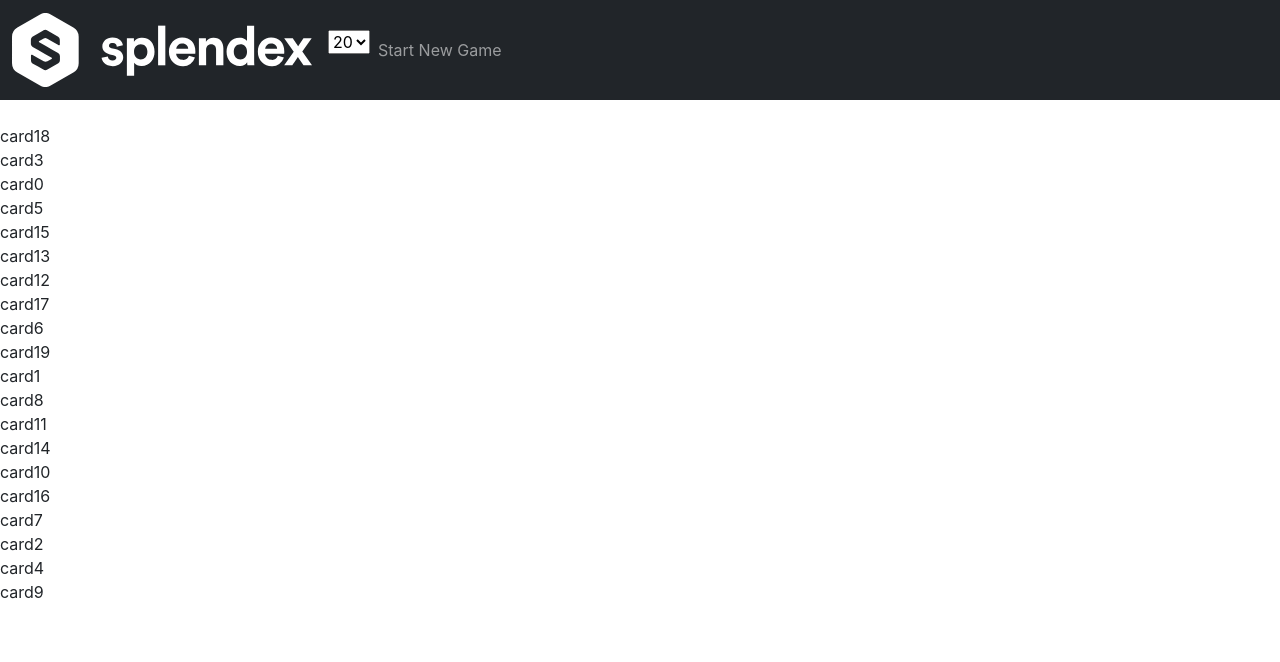
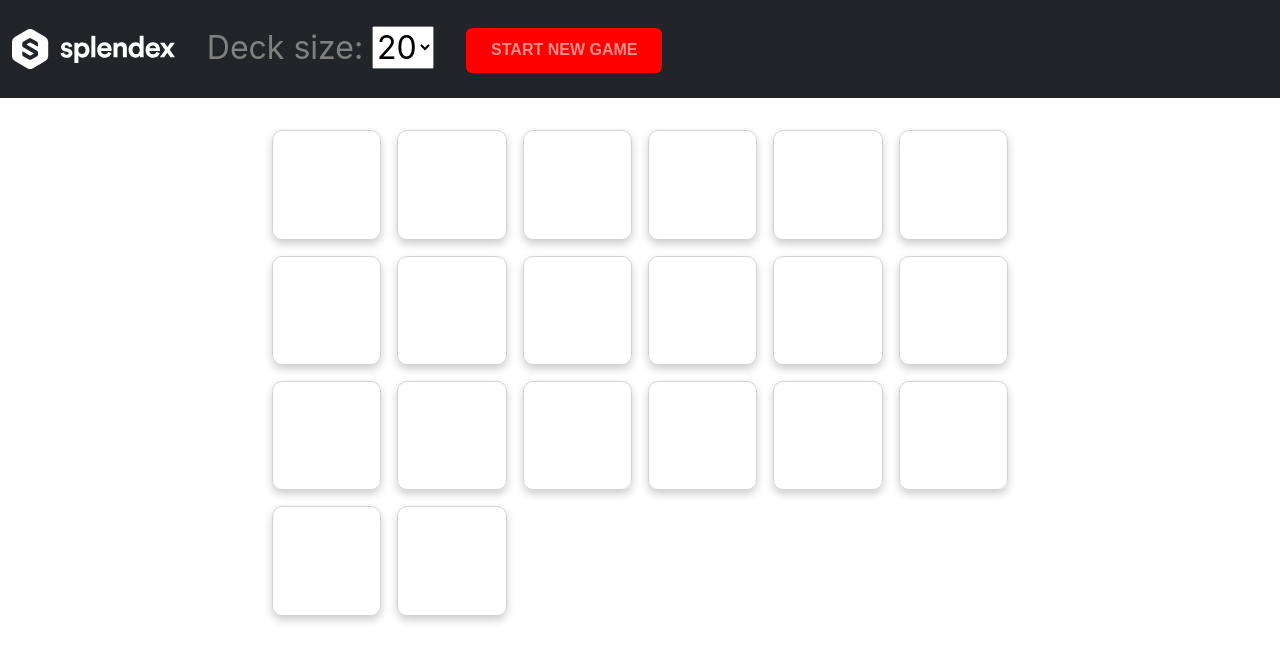
Before and after one commit to vargaae/sx-homework-react, a React (Create React App) app: page /game in a window 1280 px wide. Shown: the top 662 px of the page. Built offline with nearby package versions, Linux system fonts and the light colour scheme.

Commit message:
set up the game with 20 Cards

```diff
--- a/package.json
+++ b/package.json
@@ -16,7 +16,8 @@
     "react-router-dom": "^6.2.1",
     "react-scripts": "5.0.0",
     "typescript": "^4.5.5",
-    "web-vitals": "^2.1.4"
+    "web-vitals": "^2.1.4",
+    "styled-components": "^5.3.0"
   },
   "devDependencies": {
     "@types/styled-components": "^5.1.12",
--- a/src/App.css
+++ b/src/App.css
@@ -1,7 +1,36 @@
 .App {
-  /* text-align: center; */
+  text-align: center;
 }
 
-.App-link {
-  color: #61dafb;
+.mainframe {
+  margin: auto;
 }
+
+.board-content {
+  margin: 2rem 20%;
+}
+
+.decksize {
+  color: grey;
+}
+
+button.start {
+  margin: 0.1rem 0;
+  padding: 0.1em 1em;
+  border-radius: 0.4em;
+  background: red;
+  color: #fff;
+  font-family: "Roboto Bold", sans-serif;
+  font-size: 16px;
+  text-transform: uppercase;
+  font-weight: 700;
+}
+
+.nav-logo {
+  height: 5vh;
+}
+
+.nav-item {
+  padding: 1rem;
+  font-size: 2rem;
+}
--- a/src/App.tsx
+++ b/src/App.tsx
@@ -8,13 +8,15 @@ import Board from "./pages/Board";
 function App() {
 
   return (
-    <>
+    <div className="App">
       <Nav/>
-          <Routes>
-            <Route index element={<Home />} />
-            <Route path="/game" element={<Board />} />
-          </Routes>
-    </>
+          <div className="mainframe">
+            <Routes>
+              <Route index element={<Home />} />
+              <Route path="/game" element={<Board />} />
+            </Routes>
+          </div>
+    </div>
   );
 }
 
--- a/src/components/Nav.tsx
+++ b/src/components/Nav.tsx
@@ -3,10 +3,10 @@ import logo from "../images/splendex-logo.svg";
 
 const Nav = () => {
   return (
-    <nav className="navbar navbar-expand-md navbar-dark bg-dark mb-4">
+    <nav className="navbar navbar-expand navbar-dark bg-dark mb-4">
       <div className="container-fluid">
         <Link className="navbar-brand" to="/">
-          <img src={logo} alt="splendex logo" />
+          <img src={logo} alt="splendex logo" className="nav-logo" />
         </Link>
         <button
           className="navbar-toggler"
@@ -19,21 +19,22 @@ const Nav = () => {
         >
           <span className="navbar-toggler-icon"></span>
         </button>
-        <div className="collapse navbar-collapse" id="navbarCollapse">
           <ul className="navbar-nav me-auto mb-2 mb-md-0">
-            <li className="nav-item active">
+            <li className="nav-item">
+              <span className="decksize">Deck size: </span>
               <select>
                 <option>20</option>
               </select>
             </li>
-            <li className="nav-item active">
-              <Link className="nav-link" to="/game">
-                Start New Game
-              </Link>
+            <li className="nav-item">
+              <button className="w-800 btn btn-lg start">
+                <Link className="nav-link" to="/game">
+                  Start New Game
+                </Link>
+              </button>
             </li>
           </ul>
         </div>
-      </div>
     </nav>
   );
 };
--- a/src/data.ts
+++ b/src/data.ts
@@ -10,30 +10,30 @@ import card9 from './images/cards/ts.png';
 import card10 from './images/cards/webpack.png';
 import cardBack from './images/cards/white.png';
 
-export const shuffleCards = (arr: any[]): any[] => {
-  return arr
-    .map(a => [Math.random(), a])
-    .sort((a, b) => a[0] - b[0])
-    .map(a => a[1]);
-};
-
-export type CardInterface = {
+export type CardType = {
   id: string;
-  turnedCard: boolean;
-  cardBackImage: string;
-  cardFrontImage: string;
-  turnable: boolean;
+  flipped: boolean;
+  backImage: string;
+  frontImage: string;
+  clickable: boolean;
   matchingCardId: string;
 };
 
-const cardsArray: string[] = [card1, card2, card3, card4, card5, card6, card7, card8, card9, card10];
+const cards: string[] = [card1, card2, card3, card4, card5, card6, card7, card8, card9, card10];
 
-export const startCardsBoard = (): CardInterface[] =>
-  [...cardsArray, ...cardsArray].map((card, i) => ({
+export const createBoard = (): CardType[] =>
+  [...cards, ...cards].map((card, i) => ({
     id: `card${i}`,
-    turnedCard: false,
-    cardBackImage: cardBack,
-    cardFrontImage: card,
-    turnable: true,
-    matchingCardId: i < cardsArray.length ? `card${i + cardsArray.length}` : `card${i - cardsArray.length}`
+    flipped: false,
+    backImage: cardBack,
+    frontImage: card,
+    clickable: true,
+    matchingCardId: i < cards.length ? `card${i + cards.length}` : `card${i - cards.length}`
   }));
+
+  export const shuffleArray = (arr: any[]): any[] => {
+    return arr
+      .map(a => [Math.random(), a])
+      .sort((a, b) => a[0] - b[0])
+      .map(a => a[1]);
+  };
--- /dev/null
+++ b/src/pages/Board.styles.ts
@@ -0,0 +1,8 @@
+import styled from 'styled-components';
+
+export const Grid = styled.div`
+  display: grid;
+  grid-template-columns: repeat(auto-fill, minmax(100px, 1fr));
+  grid-gap: 1rem;
+  margin: 2rem 1rem;
+`;
--- a/src/pages/Board.tsx
+++ b/src/pages/Board.tsx
@@ -1,18 +1,63 @@
-import React from "react";
-import { Navigate } from "react-router-dom";
-import { startCardsBoard, shuffleCards, CardInterface } from './../data';
+import React from 'react';
+import Card from './Card';
+import { Grid } from './Board.styles';
+import { createBoard, shuffleArray, CardType } from './../data';
 
 const Board = () => {
-  const [cards, setCards] = React.useState<CardInterface[]>(shuffleCards(startCardsBoard()));
-  const [gameWon, setGameWon] = React.useState(false)
+  const [cards, setCards] = React.useState<CardType[]>(shuffleArray(createBoard()));
+  const [gameWon, setGameWon] = React.useState(false);
   const [matchedPairs, setMatchedPairs] = React.useState(0);
-  const [turnedCard, setTurnedCard] = React.useState<undefined | CardInterface>(undefined);
-  return ( <div className="board">
-    {cards.map(card => (
-    <div key={card.id}>{card.id} </div>
-    ))}
+  const [clickedCard, setClickedCard] = React.useState<undefined | CardType>(undefined);
+
+  React.useEffect(() => {
+    if (matchedPairs === cards.length / 2) {
+      alert('Game Won!');
+      setGameWon(true);
+    }
+  }, [matchedPairs]);
+
+  const handleCardClick = (currentClickedCard: CardType) => {
+    setCards(prev =>
+      prev.map(card => (card.id === currentClickedCard.id ? { ...card, flipped: true, clickable: false } : card))
+    );
+    if (!clickedCard) {
+      setClickedCard({ ...currentClickedCard });
+      return;
+    }
+
+    if (clickedCard.matchingCardId === currentClickedCard.id) {
+      setMatchedPairs(prev => prev + 1);
+      setCards(prev =>
+        prev.map(card =>
+          card.id === clickedCard.id || card.id === currentClickedCard.id ? { ...card, clickable: false } : card
+        )
+      );
+      setClickedCard(undefined);
+      return;
+    }
+
+    setTimeout(() => {
+      setCards(prev =>
+        prev.map(card =>
+          card.id === clickedCard.id || card.id === currentClickedCard.id
+            ? { ...card, flipped: false, clickable: true }
+            : card
+        )
+      );
+    }, 1000);
+
+    setClickedCard(undefined);
+  };
+
+  return (
+    <div className="board-content">
+      <Grid>
+        {cards.map(card => (
+          <Card key={card.id} card={card} callback={handleCardClick} />
+        ))}
+      </Grid>
     </div>
-    );
+  );
 };
 
 export default Board;
--- a/src/pages/Card.styles.ts
+++ b/src/pages/Card.styles.ts
@@ -3,17 +3,22 @@ import styled, { css } from 'styled-components';
 export const Wrapper = styled.div`
   position: relative;
   perspective: 1000px;
-  .front.turnedCard {
+  .front.flipped {
     z-index: 1;
     transform: rotateY(180deg);
   }
 `;
 
 type Props = {
-  turnedCard: boolean;
+  flipped: boolean;
 };
 
 const sharedStyles = css`
+  border: 1px solid lightgrey;
+  border-radius: 10px;
+  padding: 1rem;
+  box-shadow: 0 4px 8px 0 rgba(0,0,0,0.2);
+  transition: 0.3s;
   width: 100%;
   height: 100%;
   transition: all 0.5s;
@@ -24,14 +29,14 @@ const sharedStyles = css`
 
 export const FrontImg = styled.img<Props>`
   ${sharedStyles}
-  z-index: ${props => (props.turnedCard ? 2 : 1)};
-  transform: ${props => (props.turnedCard ? 'rotate(0deg)' : 'rotateY(180deg)')};
+  z-index: ${props => (props.flipped ? 2 : 1)};
+  transform: ${props => (props.flipped ? 'rotate(0deg)' : 'rotateY(180deg)')};
 `;
 
 export const BackImg = styled.img<Props>`
   ${sharedStyles}
-  z-index: ${props => (props.turnedCard ? 1 : 2)};
-  transform: ${props => (props.turnedCard ? 'rotateY(180deg)' : 'rotate(360deg)')};
+  z-index: ${props => (props.flipped ? 1 : 2)};
+  transform: ${props => (props.flipped ? 'rotateY(180deg)' : 'rotate(360deg)')};
   position: absolute;
   top: 0px;
   left: 0px;
--- a/src/pages/Card.tsx
+++ b/src/pages/Card.tsx
@@ -1,24 +1,22 @@
-import React, { SyntheticEvent, useState } from "react";
-import { Navigate } from "react-router-dom";
-import { CardInterface } from './../data';
+import React from 'react';
+import { CardType } from './../data';
 import { Wrapper, FrontImg, BackImg } from './Card.styles';
 
 type Props = {
-  card: CardInterface;
-  callback: (card: CardInterface) => void;
-  turnedCard: boolean;
+  card: CardType;
+  callback: (card: CardType) => void;
 };
 
 const Card: React.FC<Props> = ({ card, callback }) => {
   const handleClick = () => {
-    if (card.turnable) callback(card);
+    if (card.clickable) callback(card);
   };
 
   return (
     <Wrapper onClick={handleClick}>
-    <FrontImg turnedCard={card.turnedCard} src={card.cardFrontImage} alt='card-front' />
-    <BackImg turnedCard={card.turnedCard} src={card.cardBackImage} alt='card-back' />
-  </Wrapper>
+      <FrontImg flipped={card.flipped} src={card.frontImage} alt='card-front' />
+      <BackImg flipped={card.flipped} src={card.backImage} alt='card-back' />
+    </Wrapper>
   );
 };
 
--- a/src/pages/Home.css
+++ b/src/pages/Home.css
@@ -5,15 +5,17 @@
   margin: 0;
 }
 
+
 .container {
   display: flex;
   background-color: white;
   width: auto;
-  padding: 150px 1%;
 }
 
 .intro-content {
   width: 50%;
+  padding-top: 3rem;
+
 }
 .img-content {
   width: 50%;
@@ -21,6 +23,11 @@
 
 img {
   width: 100%;
+}
+
+.intro-img {
+  height: 100%;
+  padding: 3rem;
 }
 
 .intro-content h1 {
@@ -34,26 +41,3 @@ img {
   font-size: 21px;
   font-weight: 400;
 }
-
-button.buy {
-  margin: 3rem 0;
-  padding: 0.8em 3em;
-  border-radius: 1em;
-  background: #f7a501;
-  color: #fff;
-  font-family: "Roboto Bold", sans-serif;
-  font-size: 12px;
-  text-transform: uppercase;
-  font-weight: 700;
-}
-button.watch {
-  margin: 3rem 0;
-  padding: 0.8em 3em;
-  border: 1px #fff solid;
-  border-radius: 1em;
-  color: #fff;
-  font-family: "Roboto Bold", sans-serif;
-  font-size: 12px;
-  text-transform: uppercase;
-  font-weight: 700;
-}
--- a/src/pages/Home.tsx
+++ b/src/pages/Home.tsx
@@ -1,11 +1,15 @@
 import "./Home.css";
+import logo from "../images/splendex-logo.svg";
 
 const Home = () => {
   return (
     <div className="container">
+      <div className="img-content">
+        <img src="https://splendex.io/wp-content/uploads/image-branding-blog-preview.jpg" alt="splendex img" className="intro-img" />
+      </div>
       <div className="intro-content">
-        <h1>Splendex Homework Game</h1>
         <div>
+        <h2>Homework Game Rules</h2>
           <p>
             Choose a card and carefully turn it over with clicking. Be sure not
             to bother the surrounding cards. The player then selects another
```
Also changed, not shown: src/pages/Card.css (deleted, +0 -43 lines), 1 other file (tests, documents, lock files or other folders).
